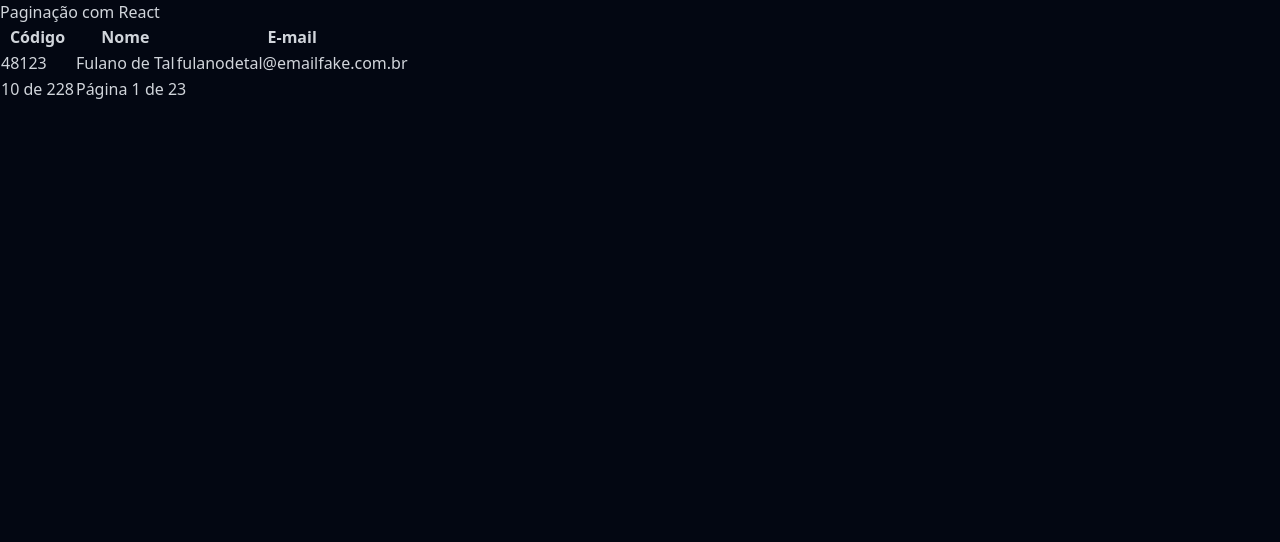
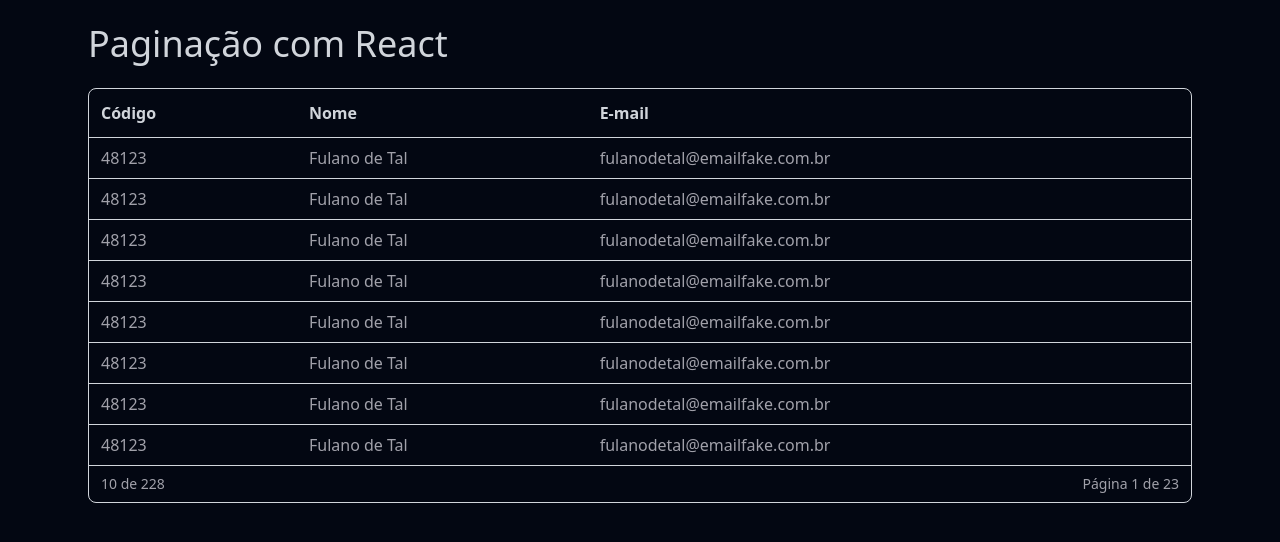
Before and after one commit to philipeoliveira/react-paginacao, a React (Vite) app: page / in a window 1280 px wide. Shown: the top 542 px of the page. Built offline with nearby package versions, Linux system fonts and the light colour scheme.

Commit message:
Create table for pagination

```diff
--- a/src/App.jsx
+++ b/src/App.jsx
@@ -1,30 +1,45 @@
 function App() {
    return (
-      <>
-         <h1>Paginação com React</h1>
-         <table>
+      <div className='max-w-6xl mx-auto flex flex-col gap-6 p-6'>
+         <h1 className='text-4xl'>Paginação com React</h1>
+         <div className='border border-gray-300 rounded-lg'>
+            <table className='w-full'>
                <thead>
-               <tr>
-                  <th>Código</th>
-                  <th>Nome</th>
-                  <th>E-mail</th>
+                  <tr className='border-b border-gray-300'>
+                     <th className='p-3 text-left'>Código</th>
+                     <th className='p-3 text-left'>Nome</th>
+                     <th className='p-3 text-left'>E-mail</th>
                   </tr>
                </thead>
                <tbody>
-               <tr>
-                  <td>48123</td>
-                  <td>Fulano de Tal</td>
-                  <td>fulanodetal@emailfake.com.br</td>
+                  {Array.from({ length: 8 }).map((_, i) => {
+                     return (
+                        <tr key={i} className='border-b border-gray-300'>
+                           <td className='py-2 px-3 text-zinc-400'>48123</td>
+                           <td className='py-2 px-3 text-zinc-400'>Fulano de Tal</td>
+                           <td className='py-2 px-3 text-zinc-400'>
+                              fulanodetal@emailfake.com.br
+                           </td>
                         </tr>
+                     );
+                  })}
                </tbody>
                <tfoot>
                   <tr>
-                  <td colSpan={1}>10 de 228</td>
-                  <td colSpan={2}>Página 1 de 23</td>
+                     <td colSpan={1} className='py-2 px-3 text-zinc-400 text-sm'>
+                        10 de 228
+                     </td>
+                     <td
+                        colSpan={2}
+                        className='py-2 px-3 text-zinc-400 text-sm text-right'
+                     >
+                        Página 1 de 23
+                     </td>
                   </tr>
                </tfoot>
             </table>
-      </>
+         </div>
+      </div>
    );
 }
 
```
Lines whose indentation alone changed are shown as unchanged.
